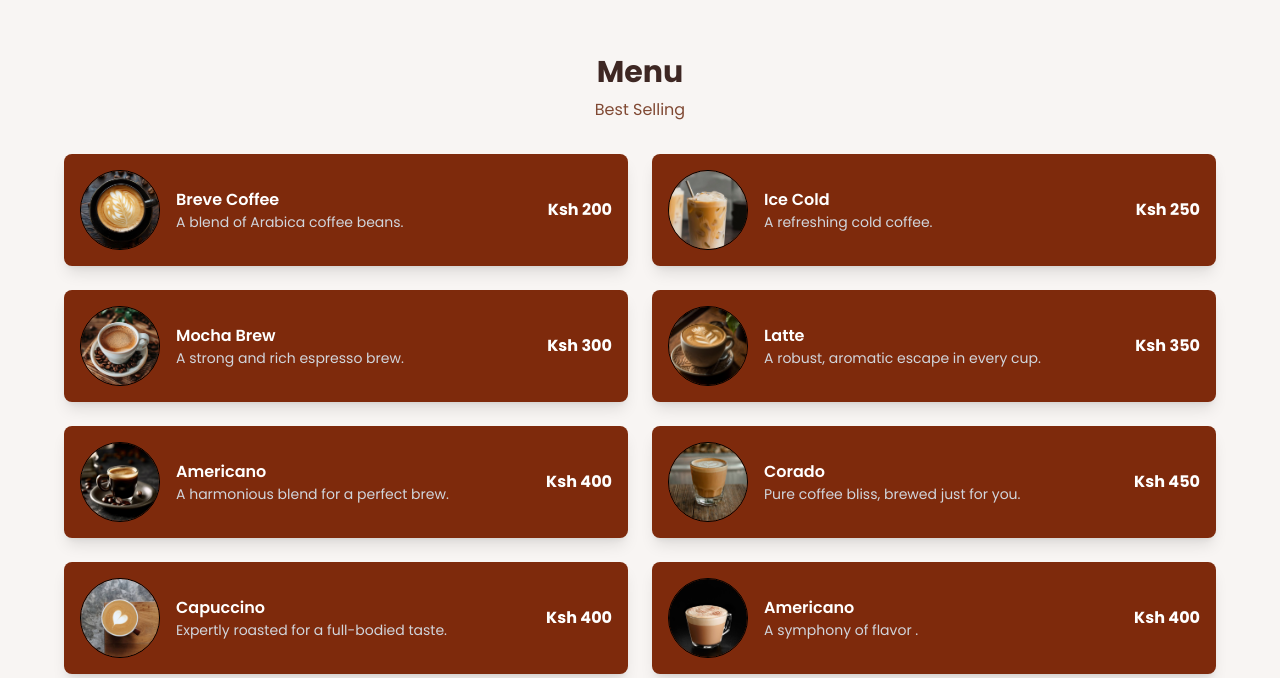
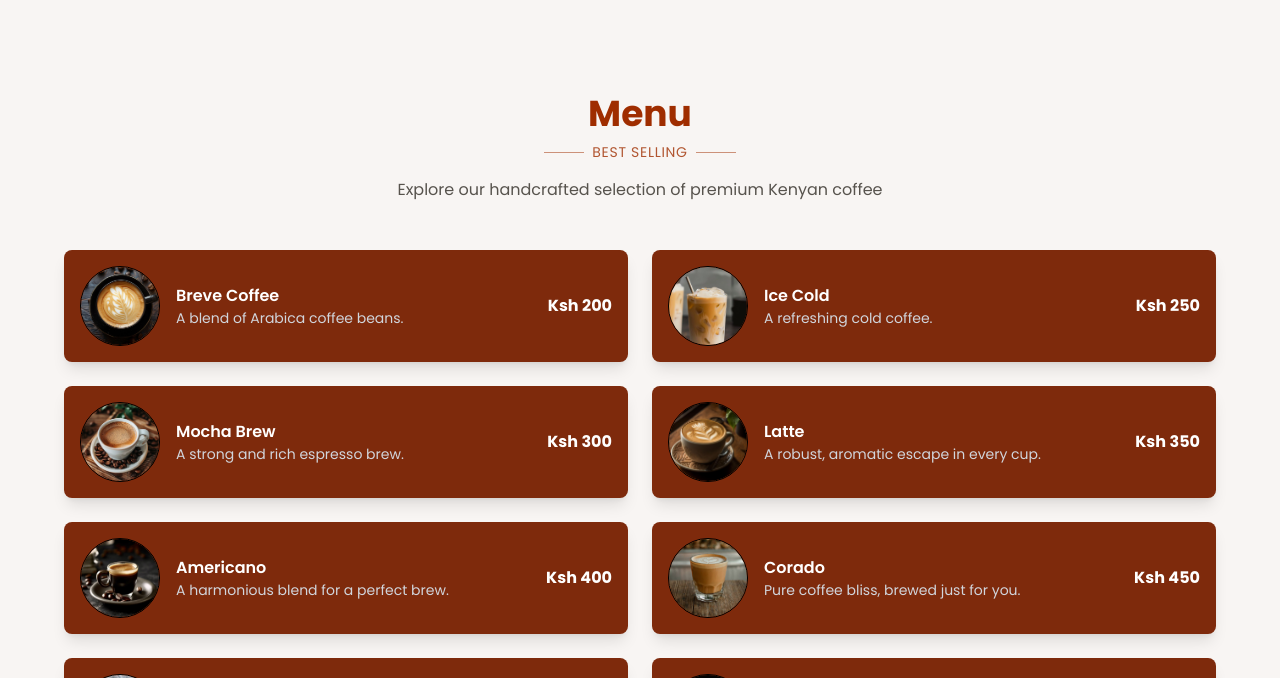
Before and after one commit to swarui/KahawaKe, a React (Vite) app in the folder frontend/: page / in a window 1280 px wide. Shown: the part 802-1480 px from the top of the page. Built offline with nearby package versions, Linux system fonts and the light colour scheme.

Commit message:
Kahawake

```diff
--- a/frontend/src/components/Menu.jsx
+++ b/frontend/src/components/Menu.jsx
@@ -8,6 +8,9 @@ import Brew from "../assets/Brew.jpeg";
 import Ricano from "../assets/Ricano.png";
 import Mocha2 from "../assets/Mocha2.png";
 import Mocha4 from "../assets/Mocha4.png";
+import { motion } from "framer-motion"
+
+
 
 
 
@@ -35,19 +38,33 @@ function MenuItem({ title, description, price, image }) {
 
 function Menu() {
   return (
-    <div id="menu" className="min-h-screen bg-[#f8f5f3] p-6 sm:p-8">
-      <h1
-        style={{ fontFamily: "Poppins" }}
-        className="text-center text-3xl font-bold text-[#3e2723] mt-6"
-      >
-        Menu
-      </h1>
-      <h2
-        style={{ fontFamily: "Poppins" }}
-        className="text-center text-md text-[#804933] mt-2"
-      >
-        Best Selling
-      </h2>
+    <div id="menu" className="min-h-screen bg-[#f8f5f3] p-6 sm:p-8 py-12 sm:py-16 lg:py-24">
+       {/* Section header */}
+       <motion.div
+          initial={{ opacity: 0, y: -20 }}
+          whileInView={{ opacity: 1, y: 0 }}
+          viewport={{ once: true }}
+          transition={{ duration: 0.7 }}
+          className="text-center mb-12"
+        >
+         <h2
+            style={{ fontFamily: "Poppins" }}
+            className="text-2xl sm:text-3xl lg:text-4xl font-bold text-orange-800 mb-2"
+          >
+Menu          </h2>
+          <div className="flex items-center justify-center gap-2 mb-3">
+            <div className="h-[1px] w-8 sm:w-10 bg-orange-800/50"></div>
+            <h3
+              style={{ fontFamily: "Poppins" }}
+              className="text-sm sm:text-md uppercase tracking-wider text-orange-800/80"
+            >
+Best Selling            </h3>
+            <div className="h-[1px] w-10 bg-orange-800/50"></div>
+          </div>
+          <p style={{fontFamily:'Poppins'}}  className="max-w-2xl mx-auto text-stone-600 text-sm sm:text-base mt-4">
+            Explore our handcrafted selection of premium Kenyan coffee
+          </p>
+        </motion.div>
 
       <div className="grid grid-cols-1 sm:grid-cols-1 lg:grid-cols-2 gap-4 sm:gap-6 max-w-6xl mx-auto mt-8">
         <MenuItem
```
